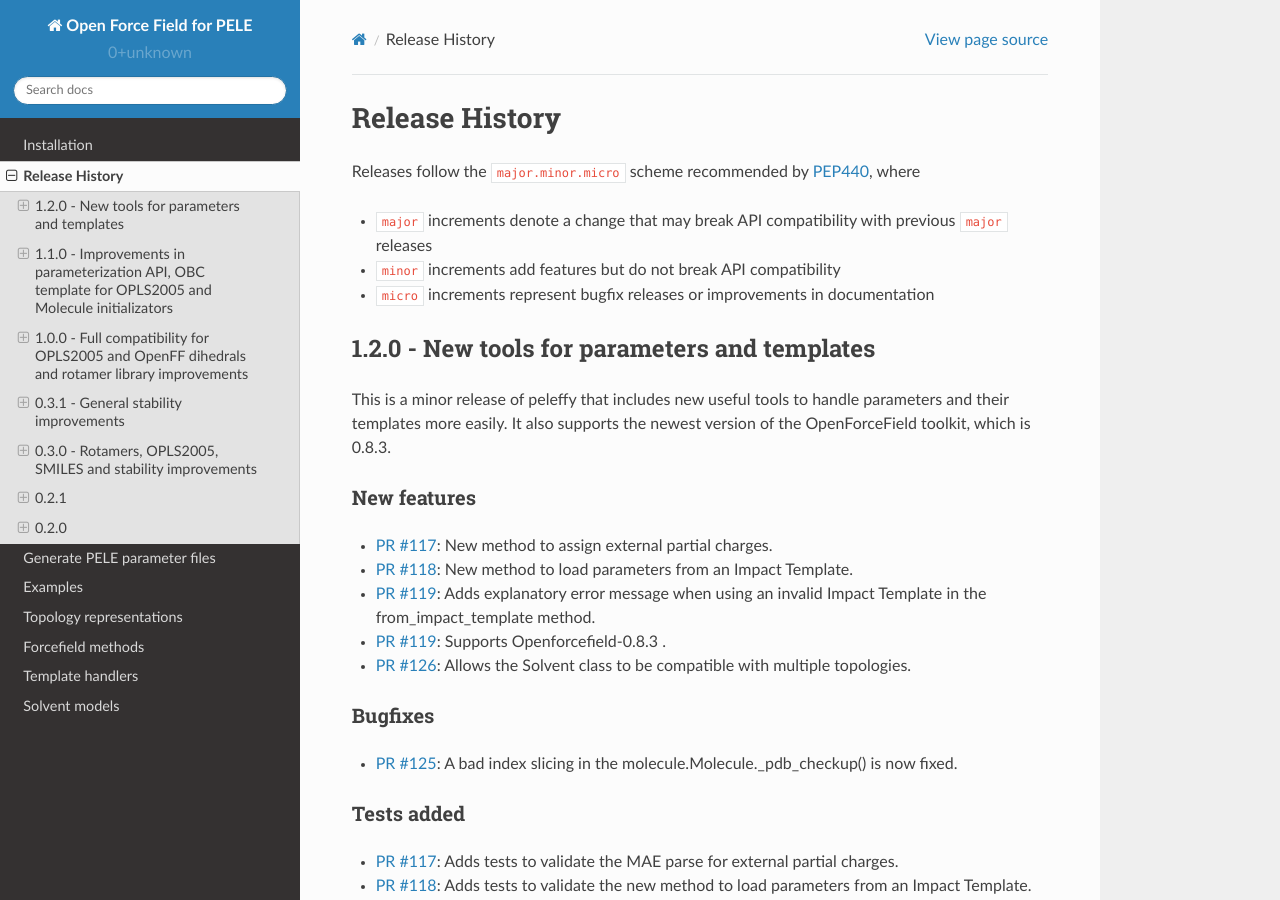
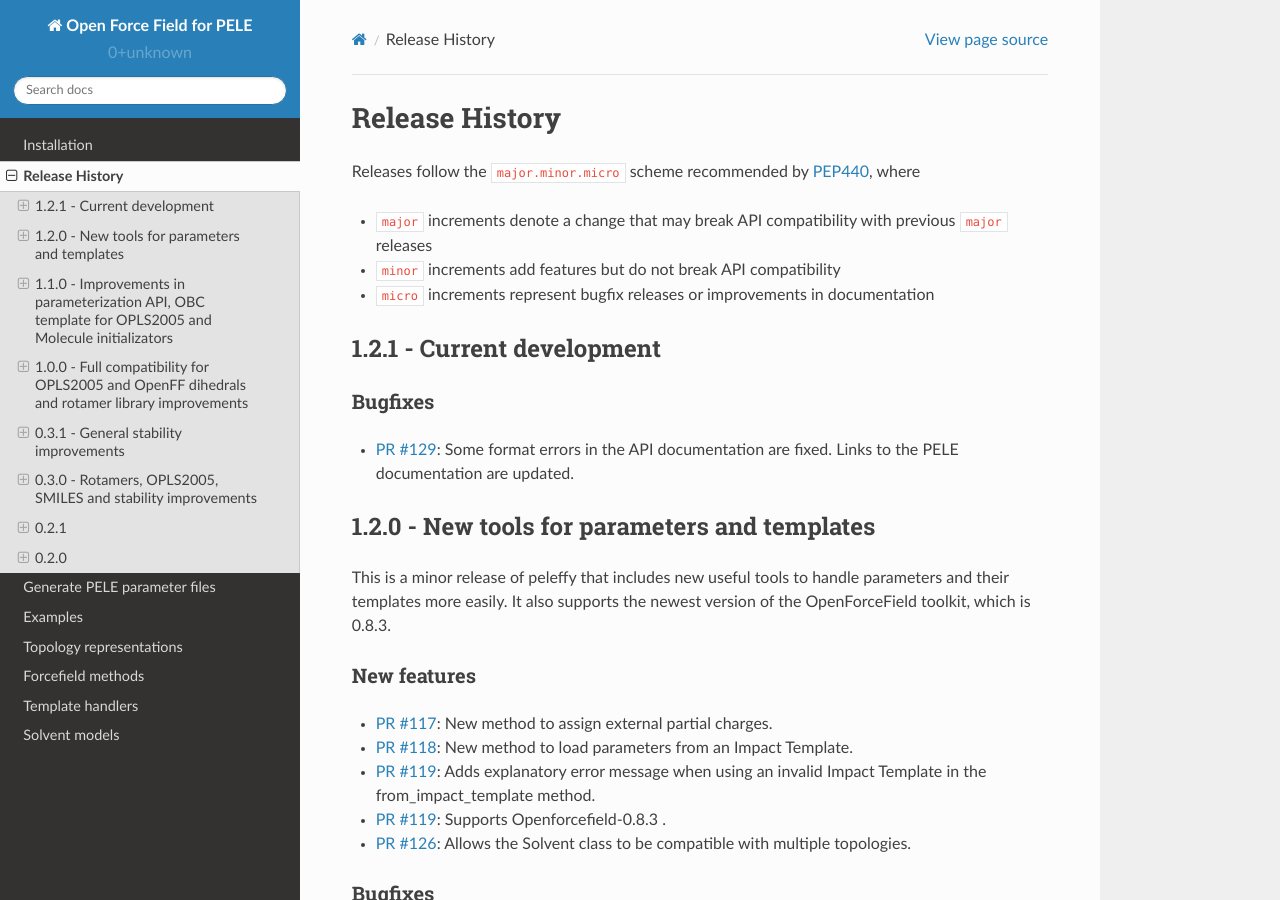
Before and after one commit to martimunicoy/peleffy, a Sphinx documentation site: the page built from docs/releasehistory.rst, in a window 1280 px wide and 900 px high. Built offline with Sphinx 7.4.7 and the Read the Docs theme 2.0.0, drawn with Linux system fonts in a browser that asks for light colours.

Commit message:
Update releasehistory.rst

```diff
--- a/docs/releasehistory.rst
+++ b/docs/releasehistory.rst
@@ -6,6 +6,14 @@ Releases follow the ``major.minor.micro`` scheme recommended by `PEP440 <https:/
 * ``major`` increments denote a change that may break API compatibility with previous ``major`` releases
 * ``minor`` increments add features but do not break API compatibility
 * ``micro`` increments represent bugfix releases or improvements in documentation
+
+1.2.1 - Current development
+---------------------------
+
+Bugfixes
+""""""""
+- `PR #129 <https://github.com/martimunicoy/peleffy/pull/129>`_: Some format errors in the API documentation are fixed. Links to the PELE documentation are updated.
+
 
 1.2.0 - New tools for parameters and templates
 ----------------------------------------------
```
